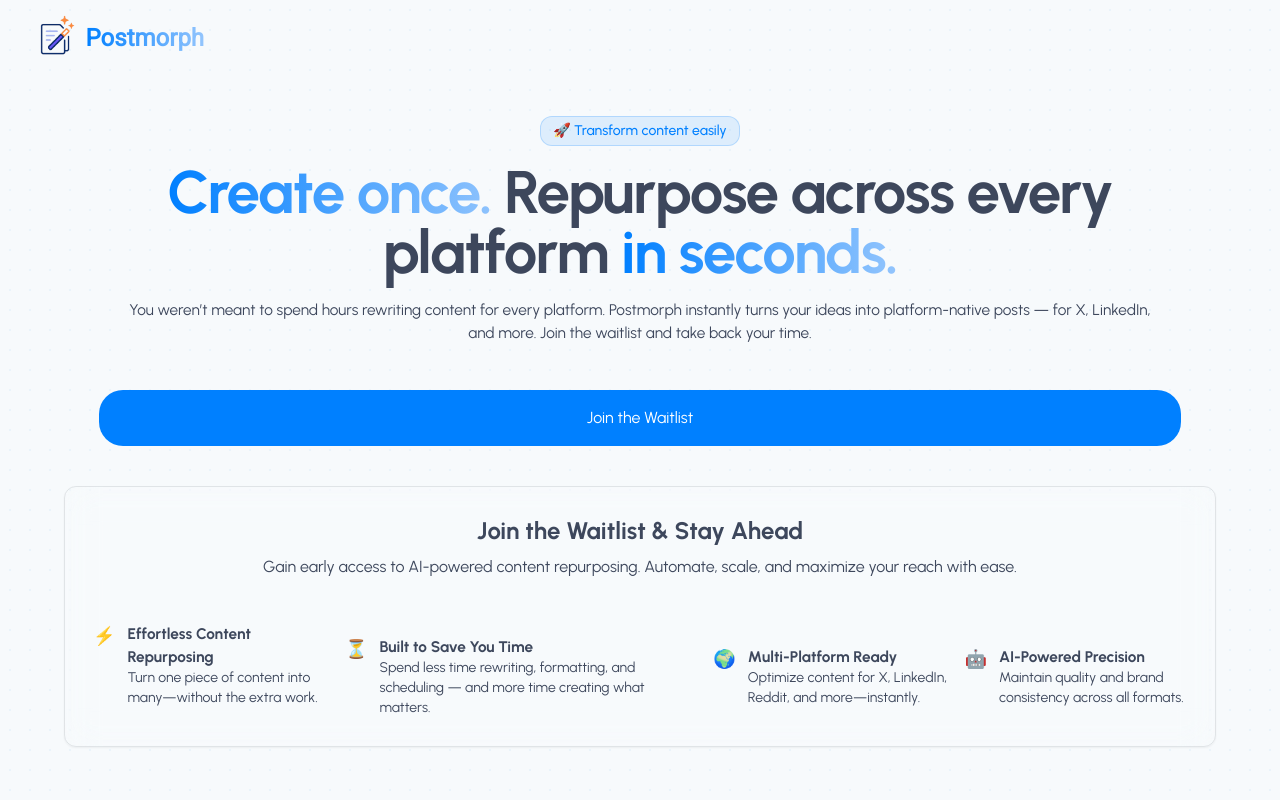
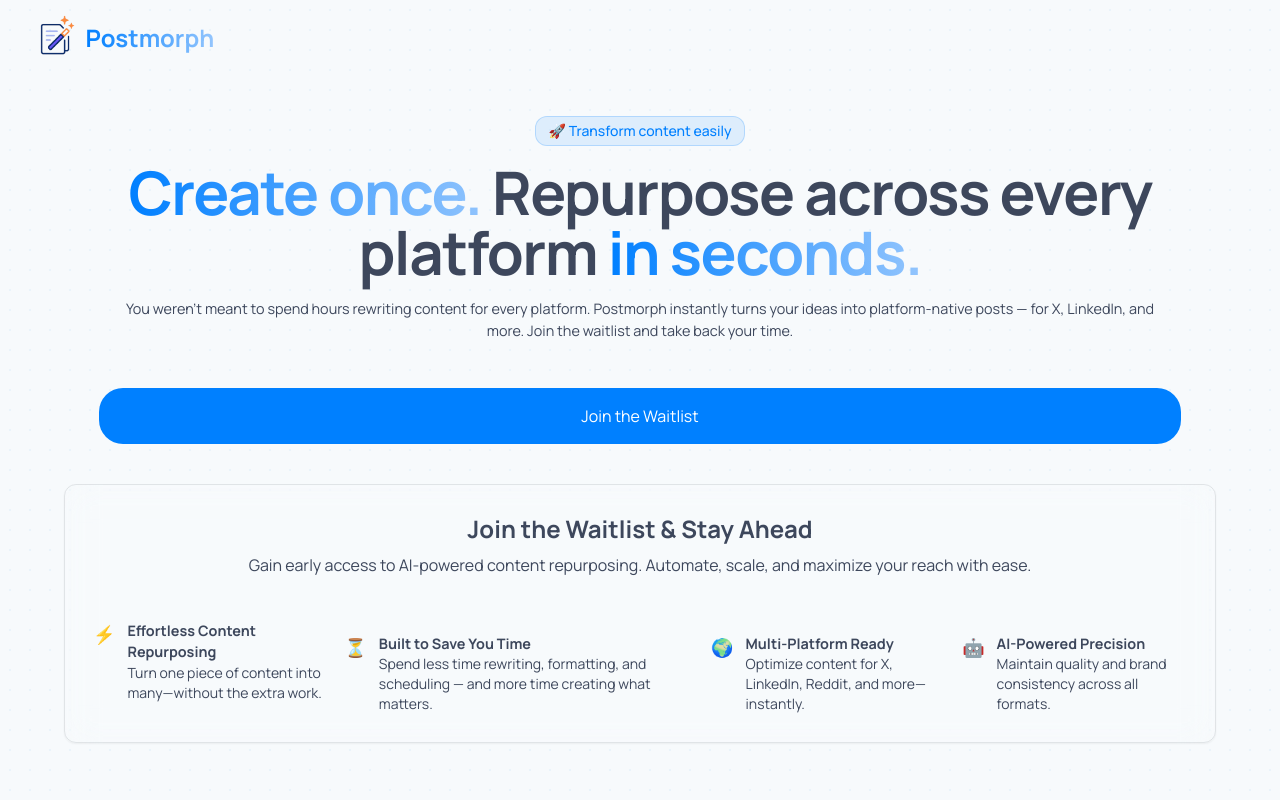
Before and after one commit to Charmingdc/postmorph-waitlist, a React (Vite) app: page / in a window 1280 px wide. Shown: the top 800 px of the page. Built offline with nearby package versions, Linux system fonts and the light colour scheme; no server answers.

Commit message:
Uo tweak

```diff
--- a/src/App.tsx
+++ b/src/App.tsx
@@ -21,7 +21,7 @@ const App = () => {
      <Navbar />
     </header>
 
-    <main className="w-screen font-urbanist flex flex-col items-center justify-center text-center p-0 px-[5%] mt-12">
+    <main className="w-screen flex flex-col items-center justify-center text-center p-0 px-[5%] mt-12">
      <section className="w-full flex flex-col items-center justify-center text-center">
        <HeroSection />
        <WhyJoin />
--- a/src/components/CtaForm.tsx
+++ b/src/components/CtaForm.tsx
@@ -101,7 +101,7 @@ const CtaForm: React.FC<EmailProps> = ({ email, setEmail }) => {
 
   return (
     <>
-     <h3 className="text-lg mt-24 md:text-xl">
+     <h3 className="w-[90%] mt-24 md:text-lg">
        Join now! Save time & Repurpose content 10x faster before everyone else.
      </h3>
 
--- a/src/components/Footer.tsx
+++ b/src/components/Footer.tsx
@@ -2,7 +2,7 @@ const Footer = () => {
  const currentYr = new Date().getFullYear();
 
  return (
-  <footer className="bg-background text-center text-sm text-muted-foreground mt-8 border-t border-border/20 py-6">
+  <footer className="bg-background font-manrope text-center text-sm text-muted-foreground mt-8 border-t border-border/20 py-6">
     <p>
      Follow on X (Twitter) | <a href='https://x.com/Charmingdc01' target='_blank' className="text-primary"> Muis </a>
     </p>
--- a/src/components/HeroSection.tsx
+++ b/src/components/HeroSection.tsx
@@ -7,7 +7,7 @@ const HeroSection = () => {
    </div>
 
    {/* Headline */}
-   <h1 className="w-auto text-4xl md:text-5xl lg:text-6xl font-bold tracking-tight my-4">
+   <h1 className="w-auto text-4xl md:text-5xl lg:text-6xl font-bolder tracking-tight my-4">
      <span className="heading-gradient"> Create once. </span> Repurpose across every platform <span className="heading-gradient"> in seconds. </span>
    </h1>
 
--- a/src/index.css
+++ b/src/index.css
@@ -1,5 +1,6 @@
-@import url('https://fonts.googleapis.com/css2?family=Urbanist:wght@100..900&display=swap');
-@import url('https://fonts.googleapis.com/css2?family=Roboto&display=swap');
+@import url('https://fonts.googleapis.com/css2?family=Manrope:wght@200..800&display=swap');
+
+
 
 
 @tailwind base;
@@ -21,7 +22,7 @@
 
   @media (prefers-color-scheme: dark) {
     :root {
-     --background: 220 30% 7%;
+     --background: 220 30% 10%;
      --foreground: 210 20% 85%;
      --primary: 210 100% 50%;
      --secondary: 220 24% 12%;
@@ -50,7 +51,7 @@
 
   body {
     @apply w-screen h-screen bg-background bg-dot-pattern text-foreground;
-    font-family: 'Roboto', Sans-Serif;
+    font-family: 'Manrope', Sans-Serif;
   }
 
   html {
@@ -58,11 +59,11 @@
   }
 
   h1, h2, h3, h4, h5 {
-    font-weight: 800;
+    font-weight: 700;
   }
 
   p {
-   font-size: .96rem;
+   font-size: .9rem;
   }
 }
 
--- a/tailwind.config.js
+++ b/tailwind.config.js
@@ -16,8 +16,8 @@ export default {
         border: 'hsl(var(--border))',
       },
       fontFamily: {
-        inter: ['Inter', 'sans-serif'],
-        urbanist:['Urbanist', 'sans-serif']
+        poppins: ['Poppins', 'sans-serif'],
+        manrope:['Manrope', 'sans-serif']
       },
       backgroundImage: {
 				   'gradient-radial': 'radial-gradient(var(--tw-gradient-stops))',
```
